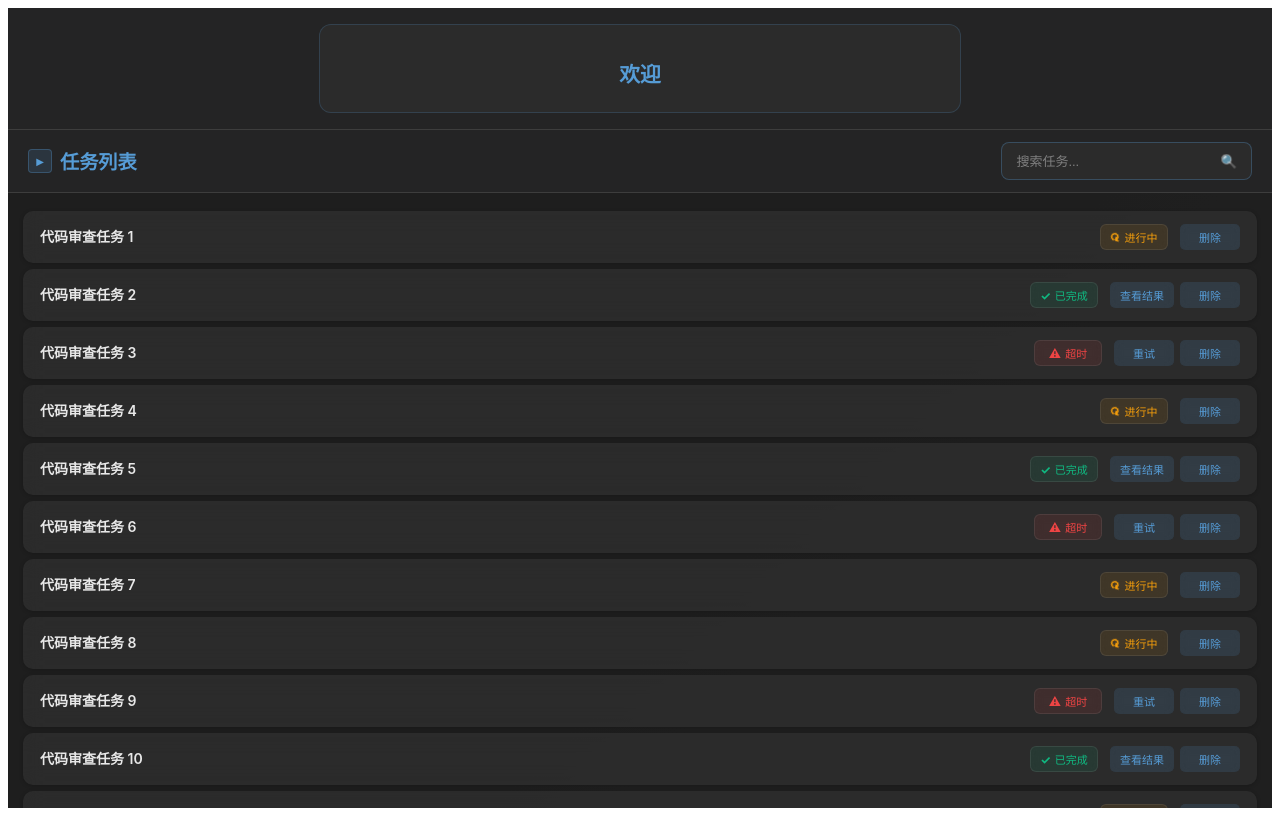
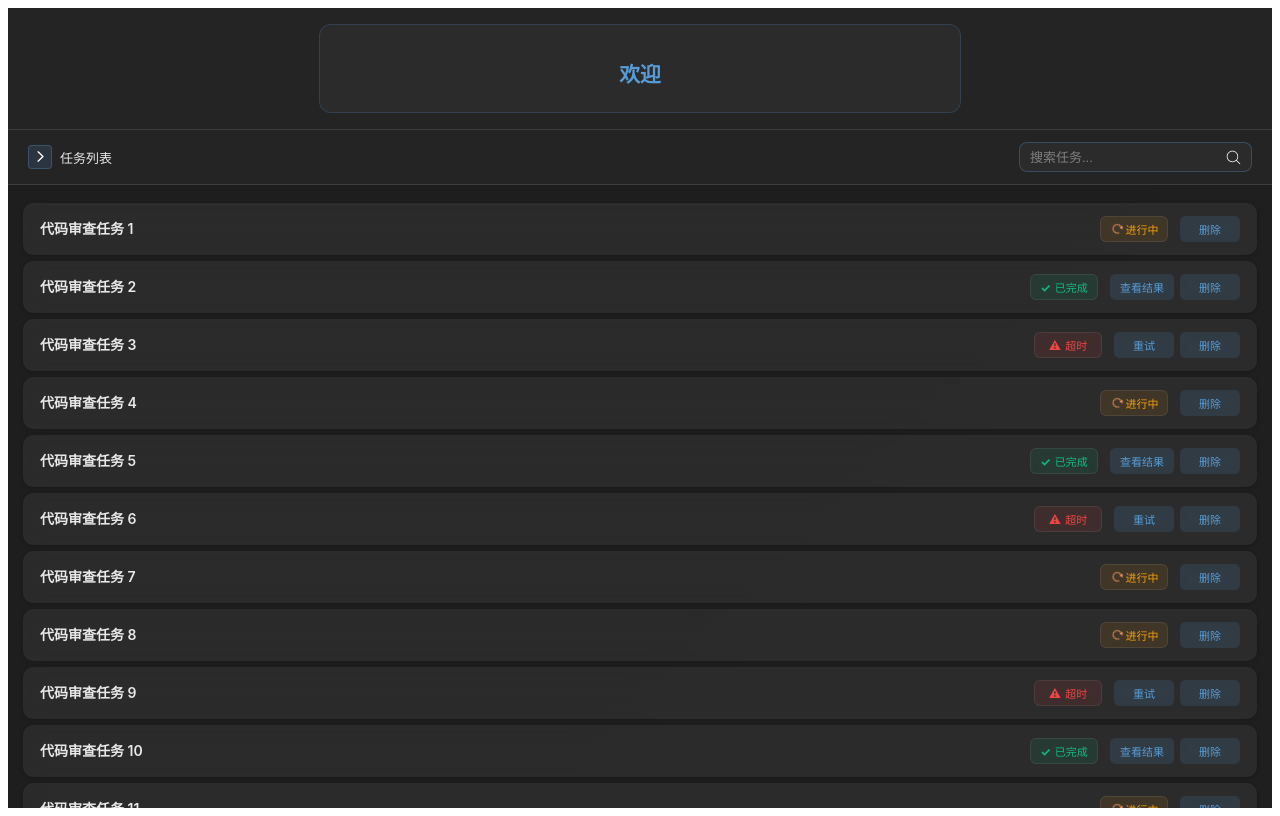
Before and after one commit to angelawxj/vscode, a React app: page / in a window 1280 px wide. Built offline with nearby package versions, Linux system fonts and the light colour scheme; the HTML template or start-up script is replaced by a standard one.

Commit message:
样式优化图标优化

```diff
--- a/src/webview/App.tsx
+++ b/src/webview/App.tsx
@@ -1,5 +1,6 @@
 import React, { useState, useEffect, useRef } from 'react';
 
+import { SearchIcon,RefreshIcon,ToggleIcon } from './Icon';
 interface Task {
     id: number;
     title: string;
@@ -123,7 +124,7 @@ const App: React.FC = () => {
                 };
             case 'in-progress':
                 return {
-                    icon: '⟳',
+                    icon: <RefreshIcon className="refresh-icon" color="rgb(245, 158, 11)" />,
                     color: '#f59e0b', // 黄色文字
                     text: '进行中',
                     bgColor: 'rgba(245, 158, 11, 0.1)', // 黄色背景
@@ -213,6 +214,7 @@ const App: React.FC = () => {
             <div className="top-section">
                 <div className="dynamic-content">
                     <h2>欢迎</h2>
+
                 </div>
             </div>
 
@@ -228,10 +230,10 @@ const App: React.FC = () => {
                                 title={isTaskListCollapsed ? "展开列表" : "折叠列表"}
                             >
                                 <span className={`toggle-icon ${isTaskListCollapsed ? 'collapsed' : ''}`}>
-                                    ▶
+                                    <ToggleIcon />
                                 </span>
                             </button>
-                            <h3>任务列表</h3>
+                            <span className='tasks-title'>任务列表</span>
                         </div>
                     </div>
 
@@ -252,11 +254,7 @@ const App: React.FC = () => {
                                 className={`search-button ${searchLoading ? 'searching' : ''}`}
                                 disabled={searchLoading}
                             >
-                                {searchLoading ? (
-                                    <div className="search-spinner"></div>
-                                ) : (
-                                    '🔍'
-                                )}
+                                <SearchIcon className="ab" ></SearchIcon>
                             </button>
                         </div>
                     </div>
--- /dev/null
+++ b/src/webview/Icon.tsx
@@ -0,0 +1,63 @@
+import React from 'react';
+
+interface IconProps {
+  width?: number | string;
+  height?: number | string;
+  color?: string;
+  className?: string;
+  style?: React.CSSProperties;
+}
+
+export const SearchIcon: React.FC<IconProps> = ({
+  width = 15,
+  height = 15,
+  color = '#FFFFFF',
+  className = '',
+  style,
+}) => {
+  return (
+    <svg className={`icon ${className}`}
+      viewBox="0 0 1024 1024"
+      width={width}
+      height={height}
+      style={style}
+      xmlns="http://www.w3.org/2000/svg"
+      fill="currentColor"><path d="M966.4 924.8l-230.4-227.2c60.8-67.2 96-156.8 96-256 0-217.6-176-390.4-390.4-390.4-217.6 0-390.4 176-390.4 390.4 0 217.6 176 390.4 390.4 390.4 99.2 0 188.8-35.2 256-96l230.4 227.2c9.6 9.6 28.8 9.6 38.4 0C979.2 950.4 979.2 934.4 966.4 924.8zM102.4 441.6c0-185.6 150.4-339.2 339.2-339.2s339.2 150.4 339.2 339.2c0 89.6-35.2 172.8-92.8 233.6-3.2 0-3.2 3.2-6.4 3.2-3.2 3.2-3.2 3.2-3.2 6.4-60.8 57.6-144 92.8-233.6 92.8C256 780.8 102.4 627.2 102.4 441.6z" fill="#ffffff" p-id="4282"></path></svg>
+  );
+};
+
+export const RefreshIcon: React.FC<IconProps> = ({
+  width = 12,
+  height = 12,
+  color = '#FFFFFF',
+  className = '',
+  style,
+}) => {
+  return (
+     <svg className={`icon ${className}`}
+      viewBox="0 0 1024 1024"
+      width={width}
+      height={height}
+      style={style}
+      xmlns="http://www.w3.org/2000/svg"
+      fill="currentColor"><path d="M841.140212 512.013257c0 181.498884-147.641328 329.140212-329.140212 329.140212s-329.140212-147.641328-329.140212-329.140212c0-175.391505 137.999348-318.746696 311.068586-328.211305l0 99.641714c0 3.249345 1.749929 6.286578 4.571392 7.928622 1.428103 0.821022 3.000662 1.214162 4.571392 1.214162s3.143289-0.39314 4.571392-1.214162l237.569748-137.141755c2.821463-1.642044 4.571392-4.679277 4.571392-7.928622s-1.749929-6.286578-4.571392-7.928622l-237.569748-137.141755c-2.856206-1.642044-6.286578-1.642044-9.142784 0-2.821463 1.642044-4.571392 4.679277-4.571392 7.928622l0 101.499527C280.537631 120.195606 109.717518 296.300248 109.717518 512.013257c0 221.820389 180.462093 402.282482 402.282482 402.282482s402.282482-180.462093 402.282482-402.282482L841.140212 512.013257z" fill="#F69661" p-id="10042"></path></svg>
+  )
+};
+
+export const ToggleIcon: React.FC<IconProps> = ({
+  width = 15,
+  height = 15,
+  color = '#FFFFFF',
+  className = '',
+  style,
+}) => {
+  return (
+    <svg className={`icon ${className}`}
+      viewBox="0 0 1024 1024"
+      width={width}
+      height={height}
+      style={style}
+      xmlns="http://www.w3.org/2000/svg"
+      fill="currentColor"><path d="M718.336 492.544c-1.536-3.072-3.072-6.144-5.632-9.216l-1.536-1.536c-0.512-0.512-1.024-1.536-1.536-2.048L377.856 160.256c-8.704-8.704-19.968-12.8-31.232-12.8-11.776 0-23.552 4.608-32.768 13.824-17.408 17.92-16.896 47.104 1.024 64.512l299.008 288.256-300.032 284.16c-18.432 17.408-18.944 46.08-1.536 64.512 17.408 18.432 46.08 18.944 64.512 1.536l334.336-316.416c14.848-13.824 17.408-35.328 9.216-52.224-1.024-1.536-1.536-2.048-2.048-3.072z" p-id="20355" fill="#ffffff"></path></svg>
+  )
+};
--- a/src/webview/styles.css
+++ b/src/webview/styles.css
@@ -74,7 +74,10 @@
     align-items: center;
     gap: 8px;
 }
+.tasks-title{
+    font-size: 13px;
 
+    }
 .collapse-toggle {
     background: rgba(86, 156, 214, 0.15);
     border: 1px solid rgba(86, 156, 214, 0.3);
@@ -92,8 +95,6 @@
 
 .collapse-toggle:hover {
     background: rgba(86, 156, 214, 0.25);
-    transform: translateY(-1px);
-    box-shadow: 0 2px 6px rgba(86, 156, 214, 0.2);
 }
 
 .toggle-icon {
@@ -121,11 +122,9 @@
 .search-container {
     display: flex;
     align-items: center;
-    gap: 8px;
     background: rgba(45, 45, 45, 0.9);
     border: 1px solid rgba(86, 156, 214, 0.3);
     border-radius: 8px;
-    padding: 4px;
     backdrop-filter: blur(5px);
     transition: all 0.3s ease;
 }
@@ -169,7 +168,6 @@
 
 .search-button:hover:not(:disabled) {
     background: transparent;
-    transform: translateY(-1px);
 }
 
 .search-button:disabled {
@@ -476,6 +474,7 @@
 .status-icon.rotating {
     display: inline-block;
     animation: rotateRefresh 1.5s linear infinite;
+    /* transform-origin: center;  */
 }
 
 @keyframes rotateRefresh {
```
